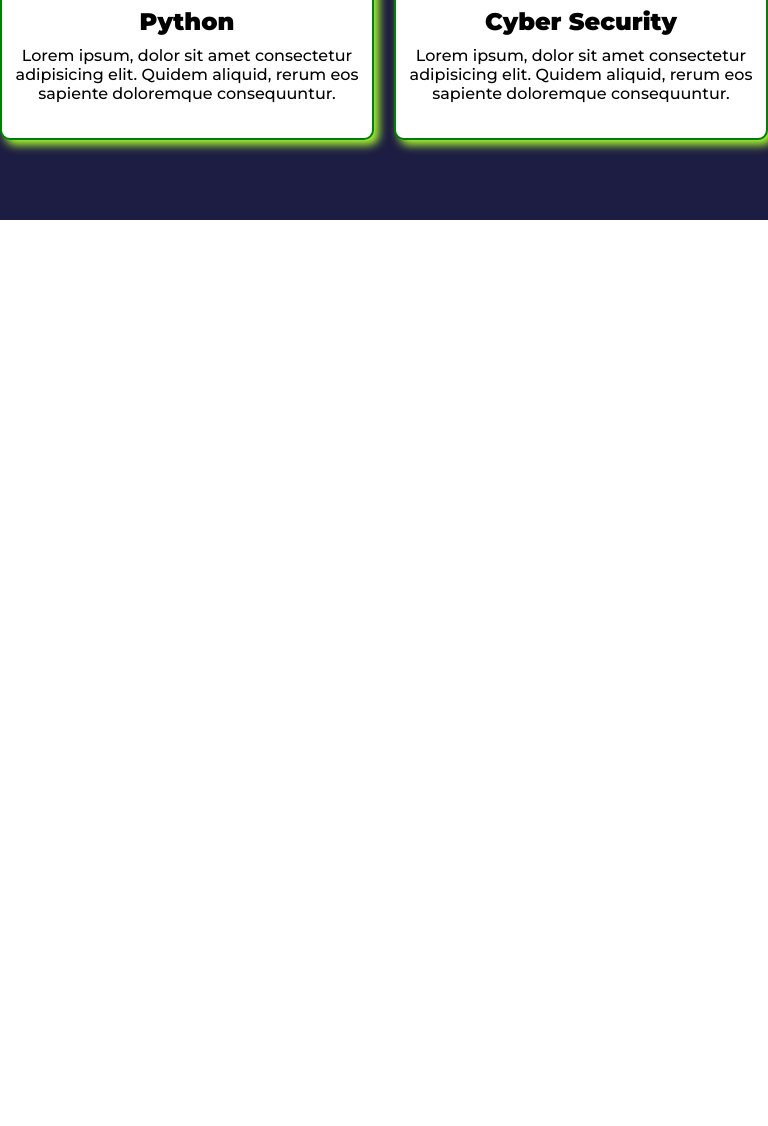
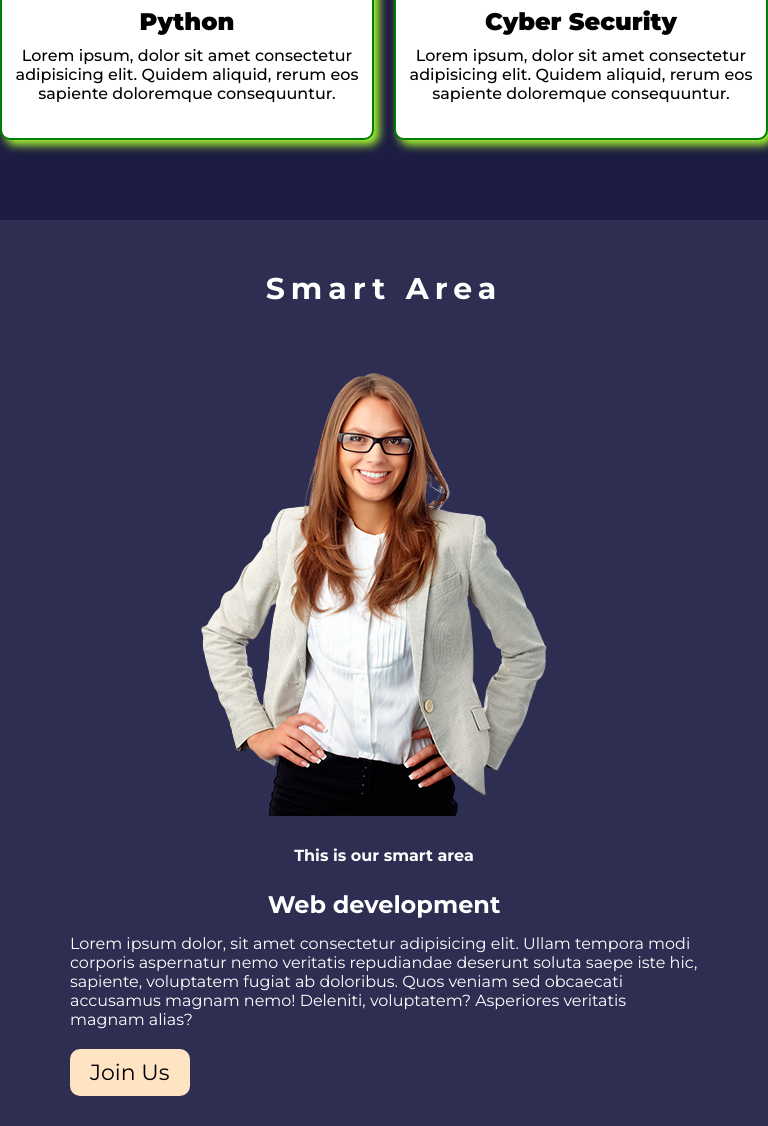
Before and after one commit to sabikuntazina/Responsive-Website, a plain HTML site: page index.html in a window 768 px wide. Shown: the part 1427-2553 px from the top of the page. Before the commit the page ends 1647 px from the top, so only its background shows below. Drawn offline with Linux system fonts and the light colour scheme.

Commit message:
Second section commit

```diff
--- a/index.html
+++ b/index.html
@@ -66,6 +66,22 @@
                 </div>
             </div>
         </section>
+        <!-- second section start  -->
+         <section id="second-section">
+            <h2 class="heading">Smart Area</h2>
+            <div class="smart-area">
+                <div class="left-smart-area-img">
+                    <img src="images/smart-woman.png" alt="">
+                </div>
+                <div class="right-smart-area">
+                            <h4>This is our smart area</h4>
+                            <h2> Web development</h2>
+                            <p>Lorem ipsum dolor, sit amet consectetur adipisicing elit. Ullam tempora modi corporis aspernatur nemo veritatis repudiandae deserunt soluta saepe iste hic, sapiente, voluptatem fugiat ab doloribus. Quos veniam sed obcaecati accusamus magnam nemo! Deleniti, voluptatem?
+                             Asperiores veritatis magnam alias?</p>
+                             <a href="#">Join Us</a>
+                </div>
+            </div>
+         </section>
      </main>
 
 </body>
--- a/style.css
+++ b/style.css
@@ -118,6 +118,7 @@ header{
     letter-spacing: 0.2em;
     padding-bottom: 20px;
     font-size: 30px;
+    text-align: center;
 }
 .first-section-container{
     display: grid;
@@ -149,16 +150,63 @@ header{
     transform: scale(1.02);
     background-color: rgba(255, 255, 255, 0.824);
 }
+/* first section end  */
+#second-section{
+    background-color:rgb(46, 46, 82);
+   padding: 30px 0;
+
+}
+.smart-area{
+    display: flex;
+    justify-content: space-between;
+    align-items: center;
+    color: white;
+    margin: 0 150px;
+
+}
+.left-smart-area-img{
+
+}
+
+.right-smart-area h2{
+    padding: 15px 0;
+}
+.right-smart-area a{
+    text-decoration: none;
+    color: black;
+    background-color:bisque;
+    padding: 10px 20px;
+    border-radius: 10px;
+    display: inline-block;
+    margin-top: 20px;
+    font-size: 22px;
+
+}
+.right-smart-area a:hover{
+    background-color: rgba(255, 228, 196, 0.811);
+}
 @media only screen and (max-width:688px)
 {
+    /* first section start  */
     .first-section-container{
     grid-template-columns: repeat(1,1fr);
     grid-gap: 10px;
     width: 100%;
-}
+    }
     .single-service-box{
-   margin: 0 30px;
-}
+         margin: 0 30px;
+    }
+    /* second section start  */
+
+    .smart-area{
+        display: block;
+    }
+    .left-smart-area-img{
+        width: 100%;
+    }
+    .left-smart-area-img img{
+          margin-left: -50px;
+    }
 }
 @media only screen and (min-width:689px) and (max-width:1099px)
 {
@@ -167,5 +215,27 @@ header{
     grid-gap: 20px;
     width: 100%;
 }
+        /* second section start  */
+
+    .smart-area{
+        display: block;
+        margin-left: 70px;
+        margin-right: 70px;
+    }
+    .left-smart-area-img{
+        display: flex;
+        justify-content: center;
+        align-items: center;
+        width: 100%;
+    }
+
+    .right-smart-area h4{
+        padding: 30px 0 10px 0;
+    text-align: center;
+    }
+    .right-smart-area h2{
+    text-align: center;
+}
+
 
 }
```
